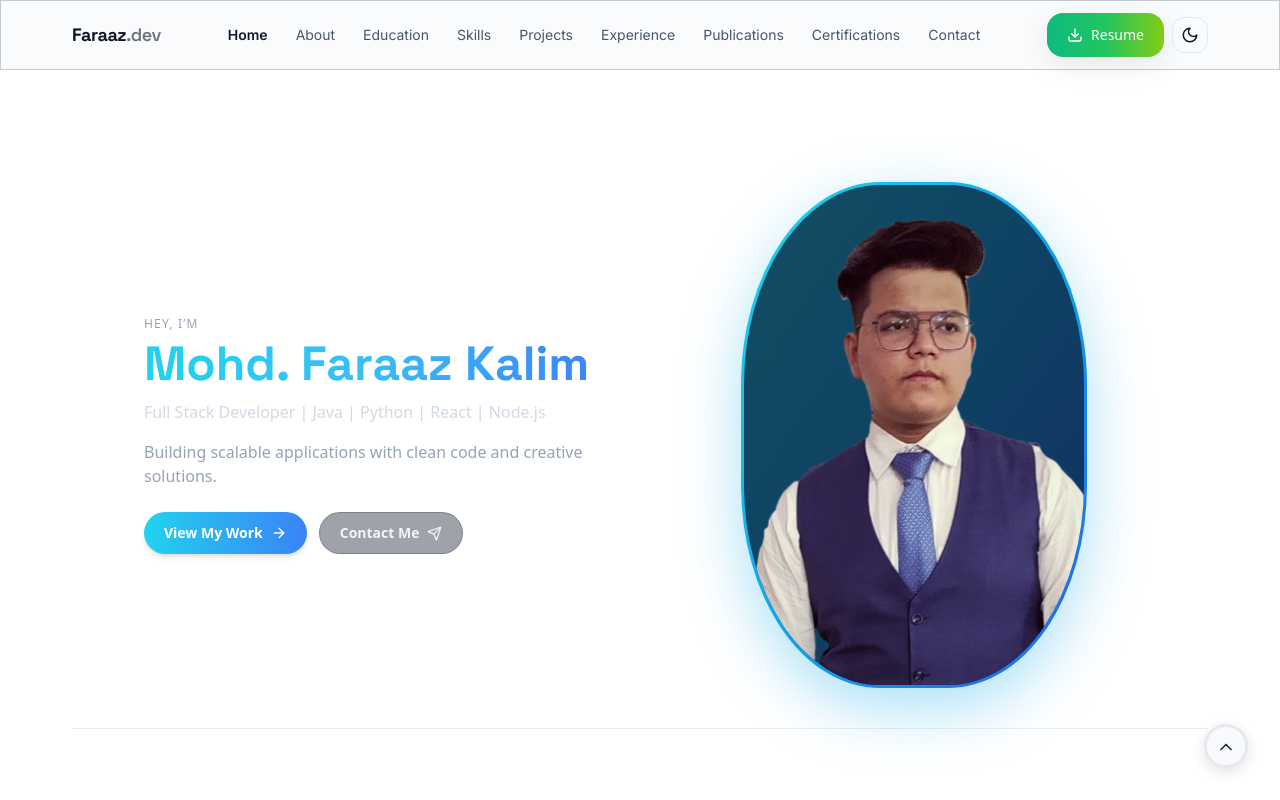
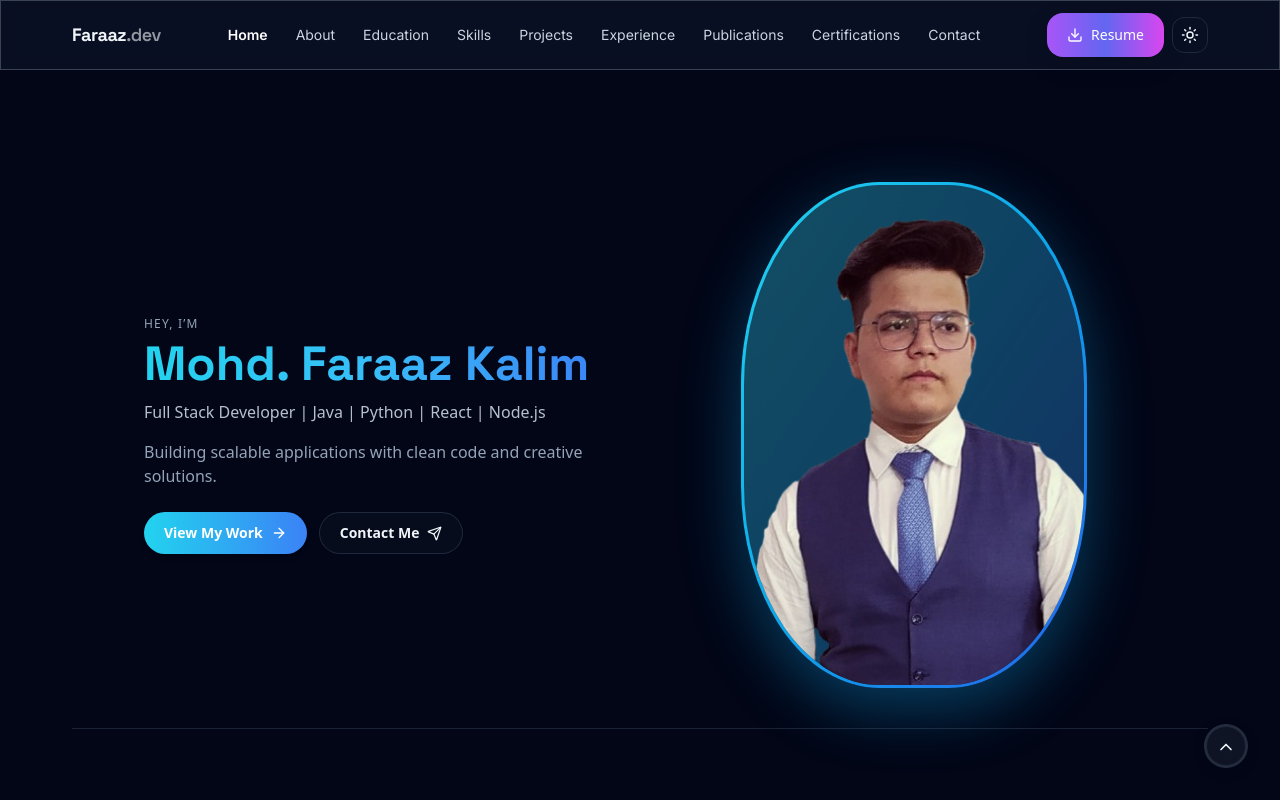
Before and after one commit to faraaz0786/faraaz-portfolio, a React (Vite) app: page / in a window 1280 px wide. Shown: the top 800 px of the page. Built offline with nearby package versions, Linux system fonts and the light colour scheme.

Commit message:
Toggle Update

```diff
--- a/src/components/ThemeToggle.jsx
+++ b/src/components/ThemeToggle.jsx
@@ -2,22 +2,38 @@ import { useEffect, useState } from "react"
 import { Sun, Moon } from "lucide-react"
 
 export default function ThemeToggle() {
-  const [dark, setDark] = useState(false)
+  const [dark, setDark] = useState(true) // 👈 default to dark
 
   useEffect(() => {
-    setDark(document.documentElement.classList.contains('dark'))
+    // Check localStorage for theme
+    const stored = localStorage.getItem("theme")
+
+    if (stored) {
+      const isDark = stored === "dark"
+      setDark(isDark)
+      document.documentElement.classList.toggle("dark", isDark)
+    } else {
+      // If nothing in localStorage, default to dark
+      setDark(true)
+      document.documentElement.classList.add("dark")
+      localStorage.setItem("theme", "dark")
+    }
   }, [])
 
   const toggle = () => {
     const next = !dark
     setDark(next)
-    document.documentElement.classList.toggle('dark', next)
-    localStorage.setItem('theme', next ? 'light' : 'dark')
+    document.documentElement.classList.toggle("dark", next)
+    localStorage.setItem("theme", next ? "dark" : "light")
   }
 
   return (
-    <button onClick={toggle} className="p-2 rounded-xl border border-slate-200 dark:border-slate-800 hover:bg-slate-100 dark:hover:bg-slate-800" aria-label="Toggle theme">
-      {dark ? <Sun size={18}/> : <Moon size={18}/>}
+    <button
+      onClick={toggle}
+      className="p-2 rounded-xl border border-slate-200 dark:border-slate-800 hover:bg-slate-100 dark:hover:bg-slate-800"
+      aria-label="Toggle theme"
+    >
+      {dark ? <Sun size={18} /> : <Moon size={18} />}
     </button>
   )
 }
```
